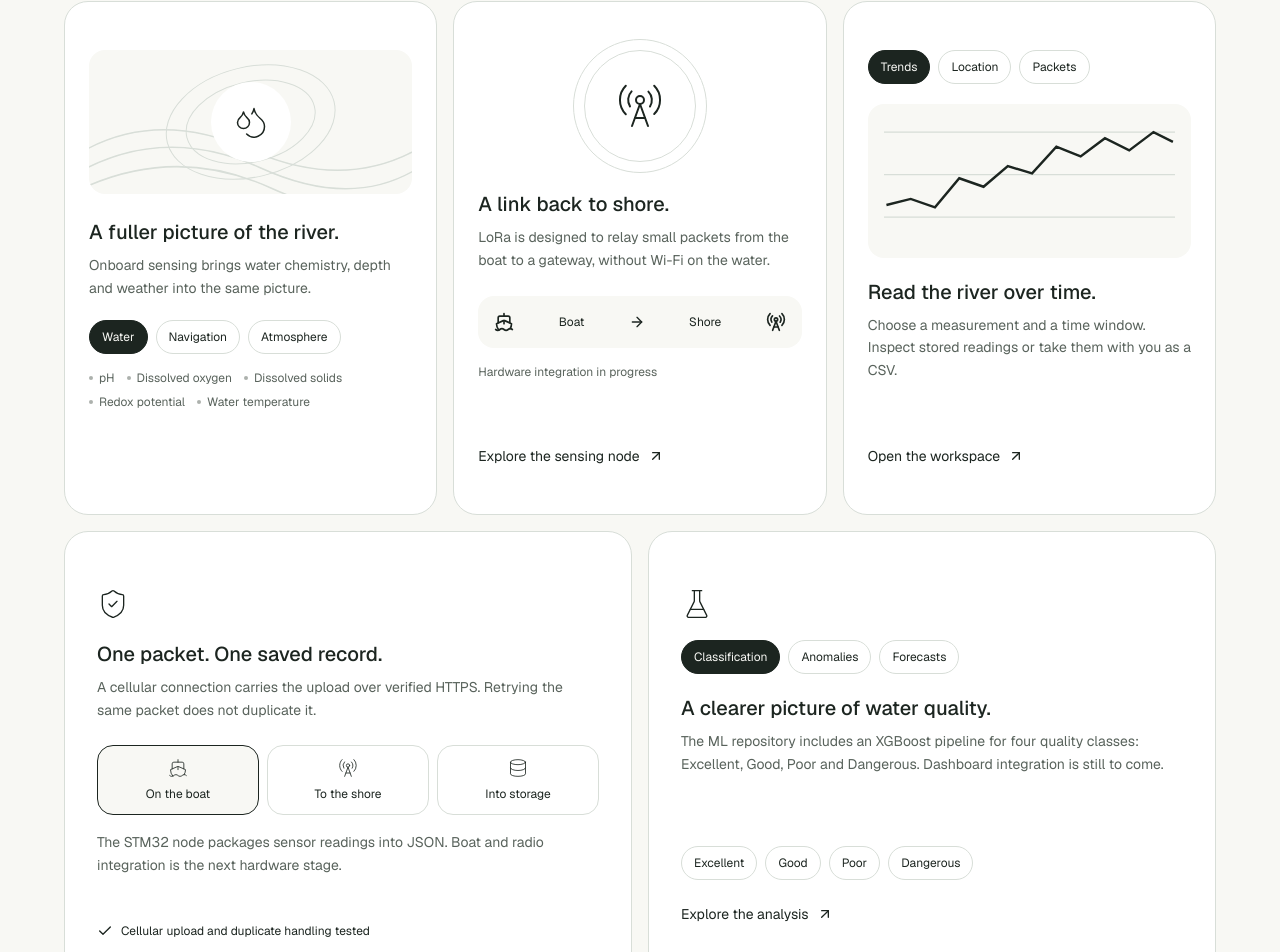
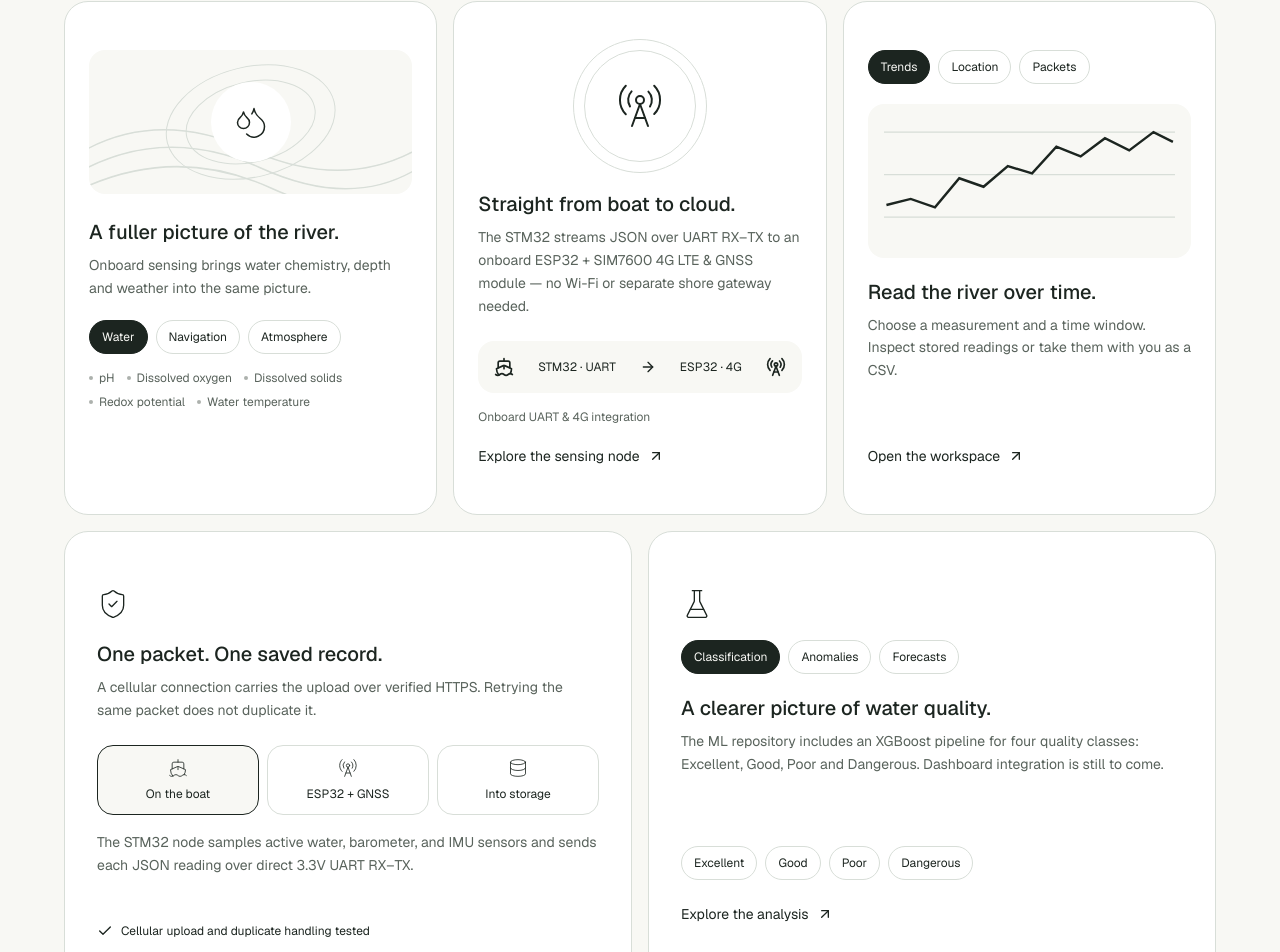
Before and after one commit to WQM-Project/wqm-web-dashboard, a Next.js app: page / in a window 1280 px wide. Shown: the part 2388-3340 px from the top of the page. Built offline with nearby package versions, Linux system fonts and the light colour scheme; no server answers.

Commit message:
docs,ui: update telemetry flow from LoRa shore gateway to onboard STM32-ESP32 UART + SIM7600 4G/GNSS

```diff
--- a/app/layout.tsx
+++ b/app/layout.tsx
@@ -10,7 +10,7 @@ const _geistMono = Geist_Mono({ subsets: ["latin"] })
 export const metadata: Metadata = {
   title: "WQM — Real-Time River Water Quality Monitoring",
   description:
-    "A remote-controlled river boat streaming twelve water-quality parameters over LoRa, with WQI forecasting and instant SMS alerts for Himalayan river systems.",
+    "A sensor-equipped river boat streaming calibrated water-quality telemetry directly via an onboard ESP32 and SIM7600 4G LTE/GNSS gateway, with WQI forecasting and alerts for Himalayan river systems.",
   icons: {
     icon: [
       // Navy mark on a transparent ground reads well on a light tab bar.
--- a/components/landing/river-hero.tsx
+++ b/components/landing/river-hero.tsx
@@ -53,7 +53,7 @@ export function RiverHero() {
               <motion.div className="absolute inset-x-6 bottom-32 md:inset-x-12 lg:inset-x-20" style={{ opacity: detailOpacity, y: detailY }}>
                 <p className="mb-4 text-sm font-medium">From the river, to a reading.</p>
                 <h2 className="max-w-lg text-balance font-serif text-4xl leading-tight md:text-6xl">Meet the boat.</h2>
-                <p className="mt-4 max-w-xs text-pretty text-base leading-relaxed text-white/90">Water-quality sensors on board. Measurements sent ashore over LoRa.</p>
+                <p className="mt-4 max-w-xs text-pretty text-base leading-relaxed text-white/90">Water-quality sensors and cellular gateway on board. Measurements pushed straight over 4G LTE.</p>
               </motion.div>
             )}
 
--- a/components/landing/team-data.ts
+++ b/components/landing/team-data.ts
@@ -9,9 +9,9 @@ export type TeamMember = {
 
 export const coreTeam: TeamMember[] = [
   { id: '01', name: 'Kartik', role: 'Sensors & Embedded Software', image: '/team/01-kartik-v2.jpeg' },
-  { id: '02', name: 'Kartikey', role: 'Web Dashboard & LoRa Gateway', image: '/team/02-kartikey.jpeg' },
+  { id: '02', name: 'Kartikey', role: 'Web Dashboard & Cellular Gateway', image: '/team/02-kartikey.jpeg' },
   { id: '03', name: 'Jashan', role: 'Machine Learning & Mechanical Design', image: '/team/03-jashan.jpeg' },
-  { id: '04', name: 'Ritisha', role: 'LoRa Gateway & Edge Computing', image: '/team/04-ritisha.jpeg' },
+  { id: '04', name: 'Ritisha', role: 'Cellular Gateway & Edge Computing', image: '/team/04-ritisha.jpeg' },
   { id: '06', name: 'Priyanka', role: 'CAD Modelling & Edge Computing', image: '/team/06-priyanka.jpeg' },
   { id: '07', name: 'Arjun', role: 'Electrical Systems & CAD Design', image: '/team/07-arjun.jpeg' },
 ];
--- a/components/ui/dashboard-4-utils/node-summary.tsx
+++ b/components/ui/dashboard-4-utils/node-summary.tsx
@@ -25,8 +25,8 @@ export function NodeSummary({ readings }: { readings: Reading[] }) {
         </span>
       </p>
       <p className="mt-5 border-t border-border pt-4 text-xs leading-5 text-muted-foreground">
-        Boat and LoRa setup is pending. Stored packets do not indicate live
-        hardware connectivity.
+        STM32-to-ESP32 onboard UART integration is in progress. Stored packets
+        do not indicate live field deployment yet.
       </p>
     </Panel>
   );
--- a/components/ui/dashboard-4.tsx
+++ b/components/ui/dashboard-4.tsx
@@ -334,8 +334,8 @@ export function Dashboard({
             <FlaskConical className="mb-3 size-5 text-muted-foreground" />
             <p className="text-xs font-semibold">Built for the river.</p>
             <p className="mt-2 text-xs leading-5 text-muted-foreground">
-              Explore the workspace while boat and LoRa integration are in
-              progress.
+              Explore the workspace while onboard STM32-to-ESP32 UART
+              integration is in progress.
             </p>
           </div>
           <div className="mt-5 flex items-center gap-2 px-2">
--- a/components/ui/features-8.tsx
+++ b/components/ui/features-8.tsx
@@ -11,9 +11,9 @@ const cardStyle = 'h-full overflow-hidden rounded-3xl border-[var(--landing-bord
 const muted = 'text-sm leading-relaxed text-[var(--landing-muted)]';
 const control = 'rounded-full border px-3 py-2 text-xs transition-colors focus-visible:outline-2 focus-visible:outline-offset-2';
 const stages = [
-  { title: 'On the boat', icon: Ship, detail: 'The STM32 node packages sensor readings into JSON. Boat and radio integration is the next hardware stage.' },
-  { title: 'To the shore', icon: RadioTower, detail: 'The planned LoRa link carries the packet to the shore gateway. Only the gateway needs mobile internet.' },
-  { title: 'Into storage', icon: Database, detail: 'Cellular HTTPS uploads have been tested. The backend saves each packet once and acknowledges a retry without creating a duplicate.' },
+  { title: 'On the boat', icon: Ship, detail: 'The STM32 node samples active water, barometer, and IMU sensors and sends each JSON reading over direct 3.3V UART RX–TX.' },
+  { title: 'ESP32 + GNSS', icon: RadioTower, detail: 'An onboard ESP32 validates the packet, attaches live SIM7600 GNSS coordinates and UTC time, and queues it in flash.' },
+  { title: 'Into storage', icon: Database, detail: 'SIM7600 4G LTE uploads directly over verified HTTPS. The backend saves each packet once and acknowledges retries without creating a duplicate.' },
 ];
 const analysis = [
   { label: 'Classification', title: 'A clearer picture of water quality.', detail: 'The ML repository includes an XGBoost pipeline for four quality classes: Excellent, Good, Poor and Dangerous. Dashboard integration is still to come.', tags: ['Excellent', 'Good', 'Poor', 'Dangerous'] },
@@ -42,7 +42,7 @@ export function Features() {
         <ScrollReveal className="mx-auto mb-8 max-w-2xl text-center md:mb-10">
           <p className="mb-5 text-sm text-[var(--landing-muted)]">What we’re building</p>
           <h2 id="features-title" className="text-balance font-serif text-4xl leading-tight md:text-6xl"><ScrollText text="One boat. A wider view." spread={3} /></h2>
-          <p className="mt-6 text-pretty leading-relaxed text-[var(--landing-muted)]">From measurements on the river to a workspace on shore. Explore the pieces that make WQM work.</p>
+          <p className="mt-6 text-pretty leading-relaxed text-[var(--landing-muted)]">From measurements on the river straight to the cloud workspace. Explore the pieces that make WQM work.</p>
         </ScrollReveal>
 
         <div className="grid grid-cols-6 gap-4">
@@ -70,10 +70,10 @@ export function Features() {
           <ScrollReveal className="col-span-6 sm:col-span-3 lg:col-span-2">
             <Card className={cardStyle}><CardContent className="flex h-full flex-col p-6">
               <div className="relative mx-auto mb-7 flex size-28 items-center justify-center rounded-full border border-[var(--landing-border)] before:absolute before:-inset-3 before:rounded-full before:border before:border-[var(--landing-border)]"><RadioTower className="size-12 stroke-1" aria-hidden="true" /></div>
-              <h3 className="text-xl font-medium">A link back to shore.</h3>
-              <p className={cn(muted, 'mt-2')}>LoRa is designed to relay small packets from the boat to a gateway, without Wi-Fi on the water.</p>
-              <div className="mt-6 flex items-center justify-between rounded-2xl bg-[var(--landing-bg)] p-4 text-xs"><Ship className="size-5" aria-hidden="true" /><span>Boat</span><ArrowRight className="size-4" aria-hidden="true" /><span>Shore</span><RadioTower className="size-5" aria-hidden="true" /></div>
-              <p className="mt-4 text-xs text-[var(--landing-muted)]">Hardware integration in progress</p>
+              <h3 className="text-xl font-medium">Straight from boat to cloud.</h3>
+              <p className={cn(muted, 'mt-2')}>The STM32 streams JSON over UART RX–TX to an onboard ESP32 + SIM7600 4G LTE & GNSS module — no Wi-Fi or separate shore gateway needed.</p>
+              <div className="mt-6 flex items-center justify-between rounded-2xl bg-[var(--landing-bg)] p-4 text-xs"><Ship className="size-5" aria-hidden="true" /><span>STM32 · UART</span><ArrowRight className="size-4" aria-hidden="true" /><span>ESP32 · 4G</span><RadioTower className="size-5" aria-hidden="true" /></div>
+              <p className="mt-4 text-xs text-[var(--landing-muted)]">Onboard UART & 4G integration</p>
               <a href="https://github.com/WQM-Project/edge-sensing-node" target="_blank" rel="noopener noreferrer" className="mt-auto inline-flex items-center gap-2 pt-5 text-sm underline-offset-4 hover:underline focus-visible:outline-2">Explore the sensing node <ArrowUpRight className="size-4" aria-hidden="true" /></a>
             </CardContent></Card>
           </ScrollReveal>
@@ -88,7 +88,7 @@ export function Features() {
                 {tool === 'Location' && <MapPin className="size-16 stroke-1" />}
                 {tool === 'Packets' && <div className="w-full space-y-2 font-mono text-xs"><p>{'{ "id": "WQM-001",'}</p><p className="pl-3">"pH": …,</p><p className="pl-3">"do_mgl": …</p><p>{'}'}</p></div>}
               </div>
-              <div aria-live="polite"><h3 className="text-xl font-medium">{tool === 'Trends' ? 'Read the river over time.' : tool === 'Location' ? 'Put readings in context.' : 'See what arrived.'}</h3><p className={cn(muted, 'mt-2')}>{tool === 'Trends' ? 'Choose a measurement and a time window. Inspect stored readings or take them with you as a CSV.' : tool === 'Location' ? 'Explore the boat map in normal, satellite, terrain or hybrid view. Real GPS integration is still to come.' : 'Inspect the original packet and its recorded measurements, with separate workspace readings and gateway history.'}</p></div>
+              <div aria-live="polite"><h3 className="text-xl font-medium">{tool === 'Trends' ? 'Read the river over time.' : tool === 'Location' ? 'Put readings in context.' : 'See what arrived.'}</h3><p className={cn(muted, 'mt-2')}>{tool === 'Trends' ? 'Choose a measurement and a time window. Inspect stored readings or take them with you as a CSV.' : tool === 'Location' ? 'Explore the boat map in normal, satellite, terrain or hybrid view. Onboard SIM7600 GNSS attaches live GPS coordinates when fixed.' : 'Inspect the original packet and its recorded measurements, with separate workspace readings and gateway history.'}</p></div>
               <Link href="/dashboard" className="mt-auto inline-flex items-center gap-2 pt-5 text-sm underline-offset-4 hover:underline focus-visible:outline-2">Open the workspace <ArrowUpRight className="size-4" aria-hidden="true" /></Link>
             </CardContent></Card>
           </ScrollReveal>
--- a/lib/telemetry.ts
+++ b/lib/telemetry.ts
@@ -2,9 +2,9 @@
  * Telemetry contract.
  *
  * This mirrors, field for field, the JSON packet emitted by the STM32 edge
- * sensing node and relayed to the cloud by the LoRa gateway. It is the single
- * source of truth for the landing page and, later, for the Supabase schema and
- * the generated database types.
+ * sensing node and uploaded to the cloud by the onboard ESP32 + SIM7600 gateway.
+ * It is the single source of truth for the landing page and, later, for the
+ * Supabase schema and the generated database types.
  *
  * See: https://github.com/WQM-Project/edge-sensing-node
  */
```
Also changed, not shown: 4 other files (tests, documents, lock files or other folders).
